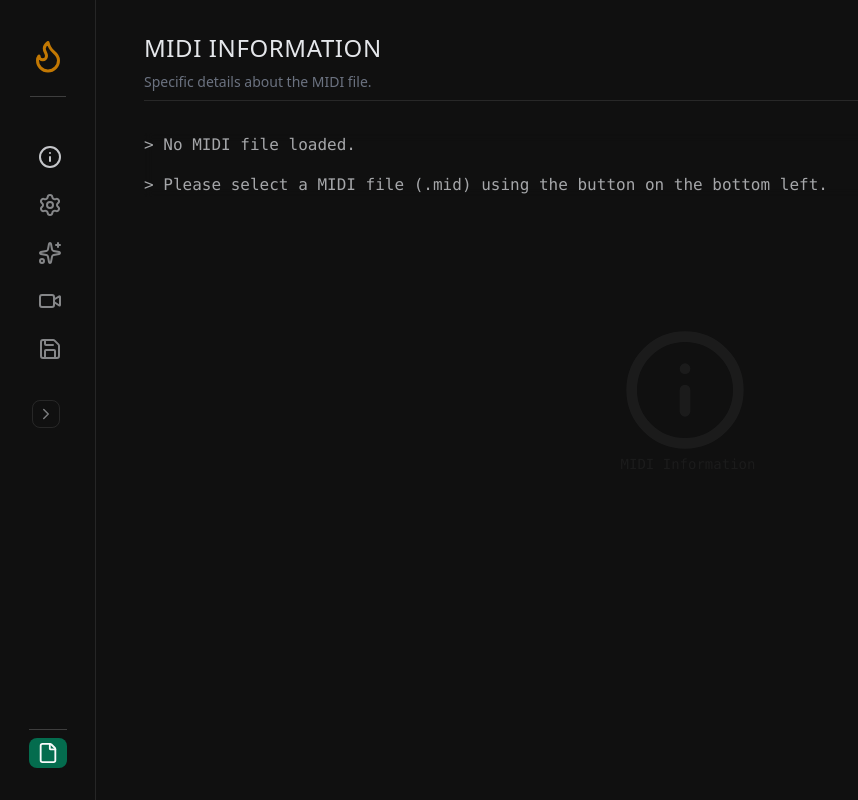
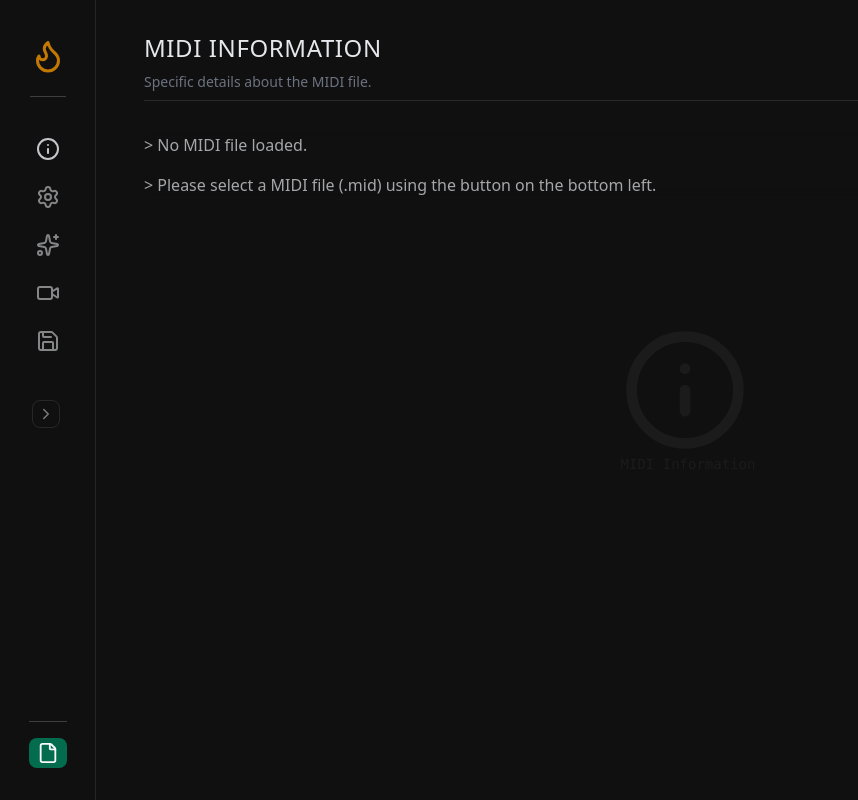
Before and after one commit to AndreBryant/emblaze-app, a SvelteKit app: page / in a window 1280 px wide. Both pictures are taken after a click on the button 47 px from the left and 157 px from the top of the page. Shown: the whole page, without its empty margins (0-858 px from the left). Built offline with nearby package versions, Linux system fonts and the light colour scheme.

Commit message:
fix sidebar tab triggers margin

```diff
--- a/src/components/Sidebar.svelte
+++ b/src/components/Sidebar.svelte
@@ -10,7 +10,7 @@
 
 <div
 	id="sidebar"
-	class={`z-20 px-4 py-8 flex flex-col gap-12 border-r
+	class={`z-20 px-4 py-8 flex flex-col gap-10 border-r
 	border-r-secondary-dark/10 border-opacity-30
 	fixed h-full select-none
 	${$isSidebarCollapsed ? ' w-24 items-center' : ' w-64'}`}
--- a/src/components/sidebar/FileInput.svelte
+++ b/src/components/sidebar/FileInput.svelte
@@ -42,7 +42,7 @@
 	class="hidden"
 />
 
-<div class="space-y-2">
+<div class="space-y-4">
 	<hr class="border-secondary/20" />
 
 	<!-- For the unload midi file button -->
--- a/src/components/sidebar/tab/TabContent.svelte
+++ b/src/components/sidebar/tab/TabContent.svelte
@@ -25,6 +25,6 @@
 		<pre class="text-center text-sm select-none">{label}</pre>
 	</div>
 </div>
-<div class="h-full w-full py-8 px-12 z-10">
+<div class="h-full w-full py-8 px-12 z-10 overflow-x-hidden text-wrap">
 	<svelte:component this={component} {...props} />
 </div>
--- a/src/components/sidebar/tab/TabTrigger.svelte
+++ b/src/components/sidebar/tab/TabTrigger.svelte
@@ -9,12 +9,8 @@
 	export let onClick;
 </script>
 
-<li>
-	<button
-		type="button"
-		class="relative group flex gap-2 text-md items-center underline-offset-4"
-		on:click={onClick}
-	>
+<li class:ml-4={!$isSidebarCollapsed}>
+	<button type="button" class="relative group flex gap-2 text-md items-center" on:click={onClick}>
 		<TabTriggerIcon {active} {logo} />
 		<TabTriggerLabel {label} {isSidebarCollapsed} {active} />
 	</button>
--- a/src/components/sidebar/tab/TabTriggerIcon.svelte
+++ b/src/components/sidebar/tab/TabTriggerIcon.svelte
@@ -3,6 +3,6 @@
 	export let logo;
 </script>
 
-<span class={`icon ml-1 ${active ? 'opacity-85' : 'opacity-55 group-hover:opacity-70'}`}>
+<span class={`icon ${active ? 'opacity-85' : 'opacity-55 group-hover:opacity-70'}`}>
 	<svelte:component this={logo} size={24} />
 </span>
--- a/src/components/sidebar/tab/TabTriggerLabel.svelte
+++ b/src/components/sidebar/tab/TabTriggerLabel.svelte
@@ -12,7 +12,7 @@
 	</span>
 {:else}
 	<span
-		class="absolute hidden top-1/2 -translate-y-1/2 left-12 w-max text-sm px-4 py-2 rounded-lg bg-primary border border-secondary-dark/10 group-hover:block"
+		class="absolute hidden top-1/2 -translate-y-1/2 left-12 w-max text-sm px-4 py-2 rounded-lg bg-primary border border-secondary-dark/10 xl:group-hover:block"
 		>{label}</span
 	>
 {/if}
--- a/src/components/tab-settings/information/NoFileLoaded.svelte
+++ b/src/components/tab-settings/information/NoFileLoaded.svelte
@@ -1,5 +1,6 @@
-<div class="flex flex-col gap-4">
-	<pre class="opacity-70 hover:opacity-95">&gt; No MIDI file loaded. </pre>
-	<pre
-		class="opacity-70 hover:opacity-95">&gt; Please select a MIDI file (.mid) using the button on the bottom left.</pre>
+<div class="flex flex-col gap-4 w-full text-wrap">
+	<p class="opacity-70 hover:opacity-95">&gt; No MIDI file loaded.</p>
+	<p class="opacity-70 hover:opacity-95">
+		&gt; Please select a MIDI file (.mid) using the button on the bottom left.
+	</p>
 </div>
```
